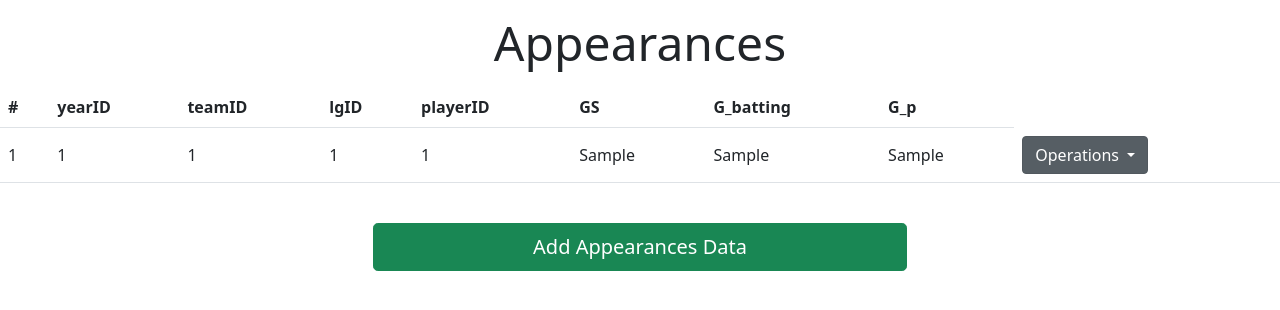
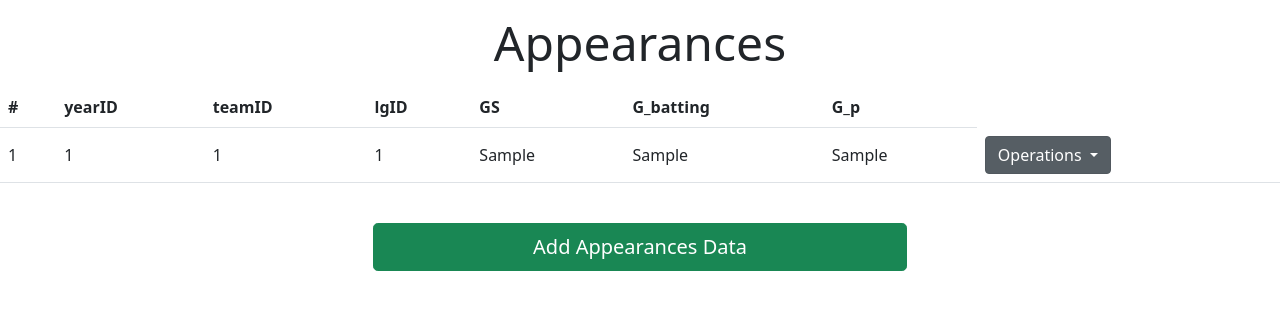
Before and after one commit to itudb2203/itudb2203, a Flask app: template templates/appearances.html in a window 1280 px wide. Shown: the part 172-482 px from the top of the page. Run offline with Flask 2, Linux system fonts and the light colour scheme; the template is opened without the code that fills it: most values are stand-ins (such as "Sample title", 1, 10 or a date in 2020).

Commit message:
appearance page fixed batting page fixed crud fixed

```diff
--- a/server.py
+++ b/server.py
@@ -12,14 +12,11 @@ def create_app():
     app.add_url_rule("/", view_func=views.home_page)
     app.add_url_rule("/players/<page_num>", view_func=views.players_page)
     app.add_url_rule("/player/<playerID>", view_func=views.player_stats_page)
-    app.add_url_rule("/player/<playerID>/batting", view_func=views.batting_page)
-    app.add_url_rule("/player/<playerID>/appearances", view_func=views.appearances_page)
+    app.add_url_rule("/player/<playerID>/batting/error:<error>", view_func=views.batting_page)
+    app.add_url_rule("/player/<playerID>/appearances/error:<error>", view_func=views.appearances_page)
     app.add_url_rule("/player/<playerID>/appearances/delete/<yearid>", view_func=views.del_appearances)
     app.add_url_rule("/player/<playerID>/appearances/update/<yearid>/<teamID>", methods=['GET', 'POST'],view_func=views.update_appearances)
     app.add_url_rule("/player/<playerID>/appearances/add", methods=['GET', 'POST'], view_func=views.add_appearances)
-    app.add_url_rule("/player/<playerID>/error:<error>", view_func=views.batting_page)
-
-    app.add_url_rule("/player/<playerID>/error:<error>", view_func=views.appearances_page)
     app.add_url_rule("/player/<playerID>/batting/delete/<yearid>", view_func=views.del_batting)
     app.add_url_rule("/player/<playerID>/batting/update/<teamID>/<yearid>", methods=['GET', 'POST'], view_func=views.update_batting)
     app.add_url_rule("/player/<playerID>/batting/add", methods=['GET', 'POST'], view_func=views.add_batting)
--- a/templates/appearances.html
+++ b/templates/appearances.html
@@ -13,7 +13,7 @@
     {% endif %}
 
 
-    {% if Appearances %}
+    {% if appearances %}
       <h3 class="display-5 text-center mb-3 text-dark" > Appearances </h3>
       <table class="table is-striped is-fullwidth table-hover">
         <tr>
@@ -21,21 +21,19 @@
         <th>yearID</th>
         <th>teamID</th>
         <th>lgID</th>
-        <th>playerID</th>
         <th>GS</th>
           <th>G_batting</th>
         <th>G_p</th>
         </tr>
-        {% for i in range(Appearances|length)%}
+        {% for i in range(appearances|length)%}
         <tr class="align-middle">
           <td>{{ i + 1 }}</td>
-          <td>{{ Appearances[i].yearid }}</td>
-          <td>{{ Appearances[i].teamID }}</td>
-          <td>{{ Appearances[i].lgID }}</td>
-          <td>{{ Appearances[i].playerID }}</td>
-          <td>{{ Appearances[i].GS }}</td>
-          <td>{{ Appearances[i].G_batting }}</td>
-          <td>{{ Appearances[i].G_p }}</td>
+          <td>{{ appearances[i].yearid }}</td>
+          <td>{{ appearances[i].teamID }}</td>
+          <td>{{ appearances[i].lgID }}</td>
+          <td>{{ appearances[i].GS }}</td>
+          <td>{{ appearances[i].G_batting }}</td>
+          <td>{{ appearances[i].G_p }}</td>
           <td>
              <div class="dropdown show">
               <a class="btn btn-secondary dropdown-toggle" data-bs-toggle="dropdown" role="button" id="dropdownMenuLink" data-toggle="dropdown" aria-haspopup="true" aria-expanded="false">
@@ -45,7 +43,7 @@
                 <a class="dropdown-item" style="cursor:pointer" data-bs-toggle="modal" data-bs-target="#AppModal"
                    data-bs-yearid="{{appearances[i].yearid}}"
                    data-bs-teamID="{{appearances[i].teamID}}" data-bs-lgID="{{appearances[i].lgID}}"
-                   data-bs-playerID="{{appearances[i].playerID}}" data-bs-GS="{{appearances[i].GS}} " data-bs-G_batting="{{appearances[i].G_batting}}"
+                    data-bs-GS="{{appearances[i].GS}} " data-bs-G_batting="{{appearances[i].G_batting}}"
                     data-bs-G_p="{{appearances[i].G_p}}" data-bs-title="Update Appearances Data"
                    data-bs-url="{{url_for('update_appearances', playerID = playerID , yearid = appearances[i].yearid, teamID = appearances[i].teamID)}}">Update</a>
                 <a class="dropdown-item" href="{{url_for('del_appearances', playerID = playerID, yearid = appearances[i].yearid)}}">Delete</a>
```
Also changed, not shown: views.py (+5 -3 lines).
